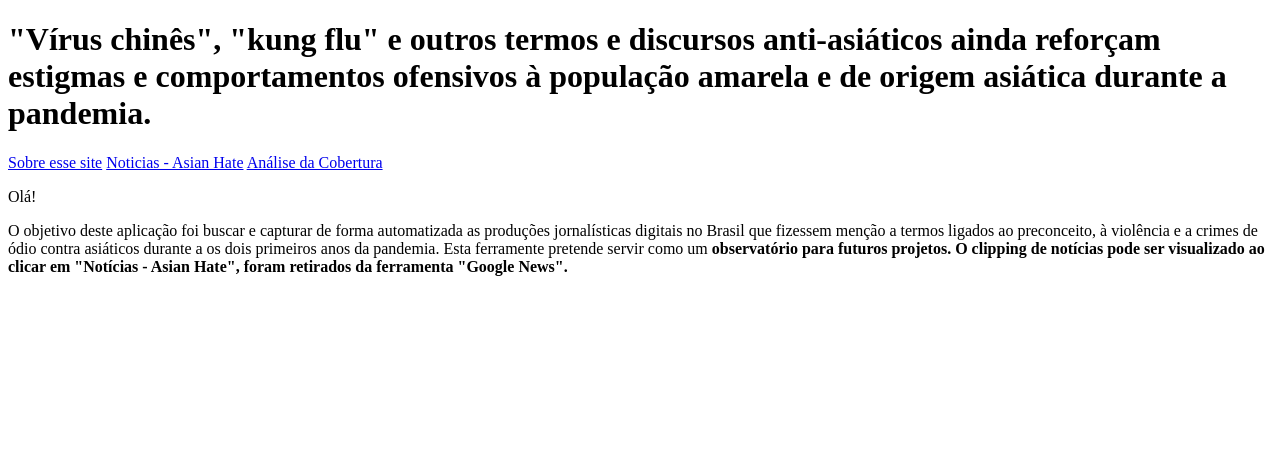
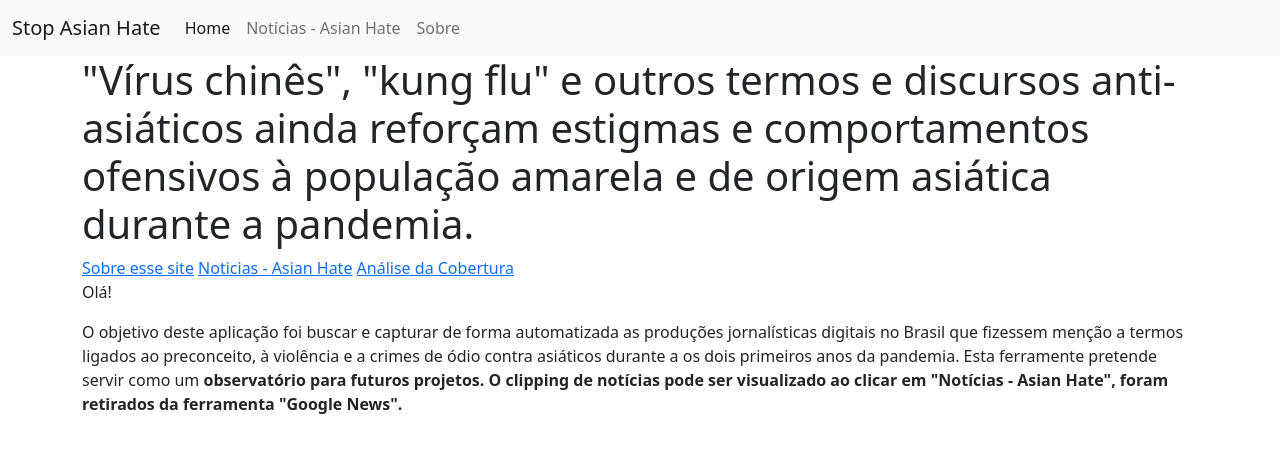
Before and after one commit to erikayukari/noticias-asian-hate, a Flask app: page / in a window 1280 px wide. Shown: the top 453 px of the page. Run offline with Flask 2, Linux system fonts and the light colour scheme.

Commit message:
Update base.html

```diff
--- a/templates/base.html
+++ b/templates/base.html
@@ -1,10 +1,44 @@
-<!DOCTYPE html>
-<html>
+<!doctype html>
+<html lang="pt-BR">
+
   <head>
+    <meta charset="utf-8">
+    <meta name="viewport" content="width=device-width, initial-scale=1">
+
+    <link href="https://cdn.jsdelivr.net/npm/bootstrap@5.0.2/dist/css/bootstrap.min.css" rel="stylesheet" integrity="sha384-EVSTQN3/azprG1Anm3QDgpJLIm9Nao0Yz1ztcQTwFspd3yD65VohhpuuCOmLASjC" crossorigin="anonymous">
+
     <title>{% block titulo %}{% endblock %}</title>
   </head>
+
   <body>
-    <h1>{% block cabecalho %}{% endblock %}</h1>
-    {% block conteudo %}{% endblock %}
+  <nav class="navbar navbar-expand-lg navbar-light bg-light">
+      <div class="container-fluid">
+        <a class="navbar-brand" href="/">Stop Asian Hate</a>
+        <button class="navbar-toggler" type="button" data-bs-toggle="collapse" data-bs-target="#navbarNav" aria-controls="navbarNav" aria-expanded="false" aria-label="Toggle navigation">
+          <span class="navbar-toggler-icon"></span>
+        </button>
+        <div class="collapse navbar-collapse" id="navbarNav">
+          <ul class="navbar-nav">
+            <li class="nav-item">
+              <a class="nav-link active" aria-current="page" href="/">Home</a>
+            </li>
+            <li class="nav-item">
+              <a class="nav-link" href="/noticias">Notícias - Asian Hate</a>
+            </li>
+            <li class="nav-item">
+              <a class="nav-link" href="/sobre">Sobre</a>
+            </li>
+          </ul>
+        </div>
+      </div>
+    </nav>
+
+    <div class="container-sm">
+      <h1>{% block cabecalho %}{% endblock %}</h1>
+    </div>
+    <div class="container-sm">
+      {% block conteudo %}{% endblock %}
+    </div>
+    <script src="https://cdn.jsdelivr.net/npm/bootstrap@5.0.2/dist/js/bootstrap.bundle.min.js" integrity="sha384-MrcW6ZMFYlzcLA8Nl+NtUVF0sA7MsXsP1UyJoMp4YLEuNSfAP+JcXn/tWtIaxVXM" crossorigin="anonymous"></script>
   </body>
 </html>
```
